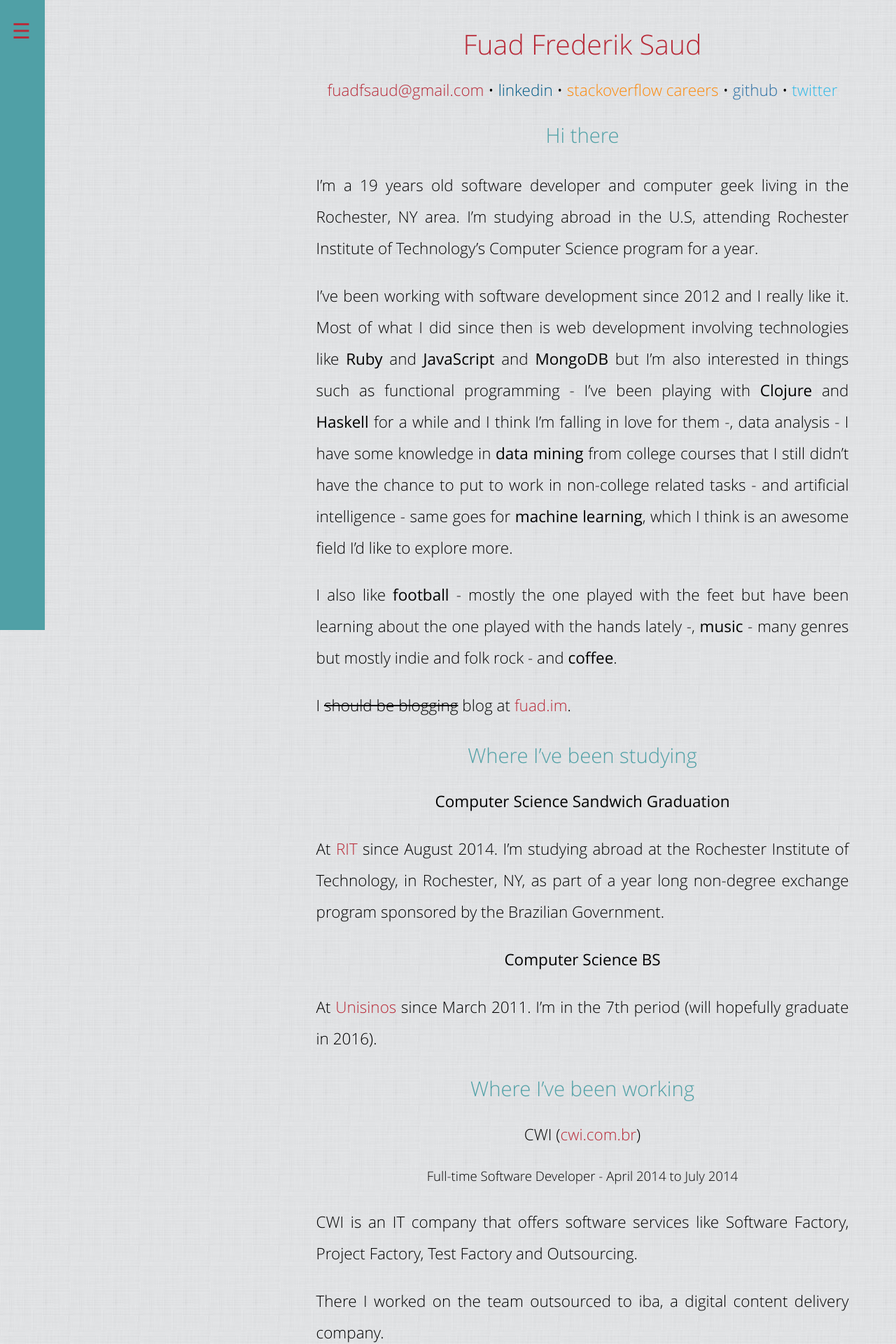
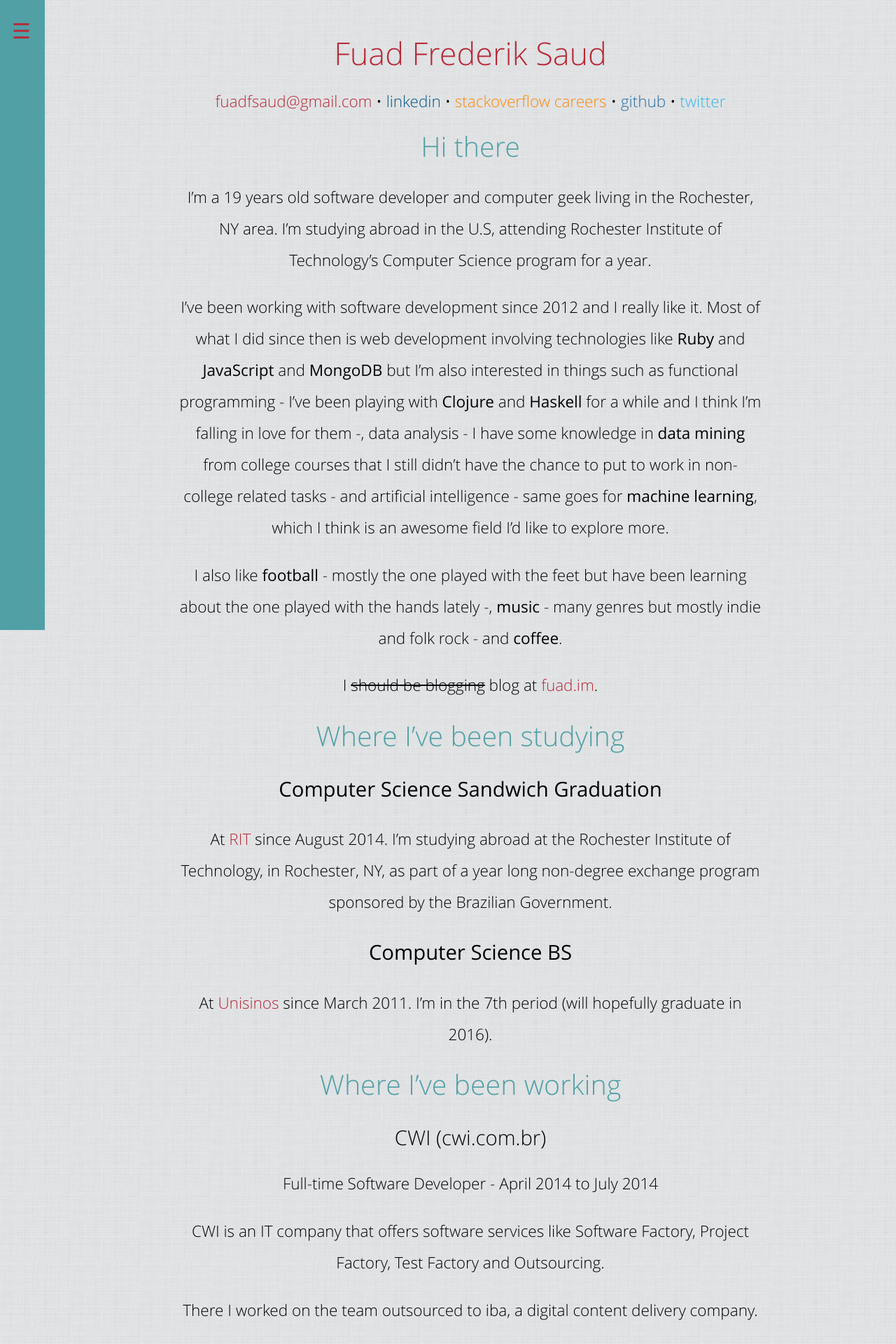
Before and after one commit to fuadsaud/fuadsaud.github.io, a Jekyll site: the page built from resume/index.md, in a window 1280 px wide. Shown: the top 1920 px of the page at 70% size. Built offline with Jekyll 4.4.1, drawn with Linux system fonts in a browser that asks for light colours.

Commit message:
Fix a couple of visual bugs

```diff
--- a/_includes/fs.js
+++ b/_includes/fs.js
@@ -3,7 +3,7 @@ window.FS = new (function() {
 
   var sidebarToggle = document.querySelector('.js-toggle-sidebar');
   var sidebar = document.querySelector('.sidebar');
-  var content = document.querySelector('.content');
+  var content = document.querySelector('main');
 
   sidebarToggle.addEventListener('click', function() {
     _this.toggleOffCanvas();
--- a/css/layout.scss
+++ b/css/layout.scss
@@ -119,20 +119,19 @@ p { line-height: 2em; }
 main {
     font-size: .75em;
     margin: 0 auto;
-    padding: 1em;
+    text-align: center;
 
     @mixin split {
         @include box-sizing (border-box);
 
+        padding: 2em 3em;
         float: right;
-        padding: 1em 3em;
-        text-align: center;
         width: 70%;
     }
 
     @mixin only {
         float: none;
-        text-align: center;
+        padding: 2em 0 2em 5%;
     }
 
     &.only { @include only; }
@@ -144,6 +143,7 @@ main {
 .stream {
     text-align: inherit;
 
+    .post {
         .title {
             time {
                 display: inline-block;
@@ -157,9 +157,10 @@ main {
             text-align: inherit;
         }
     }
+}
 
 .container > footer {
-    text-align: center;
+    text-align: justify;
 
     margin-top: 2.5em;
 
@@ -180,7 +181,7 @@ main {
     }
 }
 
-article {
+.post {
     @media(max-width: 320px) { padding: .35em; }
 
     header {
--- a/css/skin.scss
+++ b/css/skin.scss
@@ -14,7 +14,6 @@ $twitter-color: #2eb8e7;
 
 @mixin entypo { font-family: 'Entypo'; }
 @mixin entypo-social { font-family: 'Entypo Social'; }
-
 
 @mixin invert-colors-on-hover($color: $secondary-color) {
     @include transition (.5s);
@@ -52,7 +51,10 @@ $twitter-color: #2eb8e7;
     }
 }
 
-html { * { color-profile: sRGB; } }
+html {
+    * { color-profile: sRGB;
+    };
+}
 
 body {
     background: url(/images/bg.png) repeat scroll top left #eee ;
@@ -77,13 +79,6 @@ h4,
 h5,
 h6 { font-weight: lighter; }
 
-h1 { color: #fff; }
-h2 { color: $secondary-color; }
-h3 { color: $primary-color; }
-
-h2,
-h3 { @include glowing-links; }
-
 img { @include reset-links; }
 
 p { line-height: 2em; }
@@ -96,6 +91,8 @@ strong { font-weight: normal; }
 .topbar,
 .bottombar {
     color: #333;
+
+    h1 { color: #fff; }
 
     .avatar { @include reset-links; }
 
@@ -141,14 +138,29 @@ strong { font-weight: normal; }
     }
 }
 
-article header .tldr {
-    background-color: #bdc;
-    color: #555;
+.post {
+    header .tldr {
+        background-color: #bdc;
+        color: #555;
+    }
 }
 
-.highlight { background-color: #fff; }
+.post,
+.resume {
+    h1 { color: $secondary-color; }
+    h2 { color: $primary-color; }
 
-code { font-family: Inconsolata, Monaco, Menlo, monospace, serif; }
+    h1,
+    h2 { @include glowing-links; }
+}
+
+.highlight {
+    background-color: #fff;
+}
+
+code {
+    font-family: Inconsolata, Monaco, Menlo, monospace, serif;
+}
 
 blockquote {
     border-left-color: $primary-color;
--- a/resume/index.md
+++ b/resume/index.md
@@ -3,11 +3,11 @@ layout: resume
 title: Fuad Saud
 ---
 
-## Fuad Frederik Saud
+# Fuad Frederik Saud
 
 {% include contact_links.html %}
 
-### Hi there
+## Hi there
 
 I'm a 19 years old software developer and computer geek living in the
 Rochester, NY area. I'm studying abroad in the U.S, attending Rochester
@@ -29,25 +29,25 @@ mostly indie and folk rock - and **coffee**.
 
 I <del>should be blogging</del> blog at [fuad.im](//fuad.im).
 
-### Where I've been studying
+## Where I've been studying
 
-#### **Computer Science Sandwich Graduation**
+### **Computer Science Sandwich Graduation**
 
 At [RIT](//rit.edu) since August 2014. I'm studying abroad at the Rochester
 Institute of Technology, in Rochester, NY, as part of a year long
 non-degree exchange program sponsored by the Brazilian Government.
 
-#### **Computer Science BS**
+### **Computer Science BS**
 
 At [Unisinos](//unisinos.br/global/en/) since March 2011. I'm in the 7th period
 (will hopefully graduate in 2016).
 
-### Where I've been working
+## Where I've been working
 
 
-#### CWI ([cwi.com.br](//cwi.com.br))
+### CWI ([cwi.com.br](//cwi.com.br))
 
-##### Full-time Software Developer - April 2014 to July 2014
+#### Full-time Software Developer - April 2014 to July 2014
 
 CWI is an IT company that offers software services like Software Factory,
 Project Factory, Test Factory and Outsourcing.
@@ -63,17 +63,17 @@ Stack used there consisted mainly of several Ruby based REST microservices
 (developed with the Sinatra framework along with Cucumber and RSpec), backed by
 MongoDB and Redis databases on an Amazon infrastructure.
 
-#### Avelã ([avela.me](//avela.me))
+### Avelã ([avela.me](//avela.me))
 
-##### Full-time Software Developer - April 2013 to April 2014
+#### Full-time Software Developer - April 2013 to April 2014
 
 Avelã makes CRM software for medical clinics. I used to deal with a lot of
 legacy code and refactor apps written using Ruby on Rails, JavaScript and MySQL
 databases.
 
-#### Ocapi ([www.ocapi.com.br](//www.ocapi.com.br))
+### Ocapi ([www.ocapi.com.br](//www.ocapi.com.br))
 
-##### Intern Software Developer - July 2012 to January 2013
+#### Intern Software Developer - July 2012 to January 2013
 
 Ocapi is a company focused on building solutions for e-commerces and digital
 marketing.
@@ -83,9 +83,9 @@ company's products (mostly Ruby on Rails applications) and on the maintenance
 of existing projects. I learned tons of things during this period, and it was
 essential for my professional base.
 
-#### Cali ([www.cali.com.br](//www.cali.com.br))
+### Cali ([www.cali.com.br](//www.cali.com.br))
 
-##### Intern Support Assistant and Software Developer
+#### Intern Support Assistant and Software Developer
 
 Cali is a small company developing softwares for automation and management of
 metrology and calibration labs.
```
Also changed, not shown: _posts/2013-08-26-going-full-vim.md (+6 -6 lines), index.html (+4 -4 lines), _includes/header.html (indentation only). Lines whose indentation alone changed are shown as unchanged.
